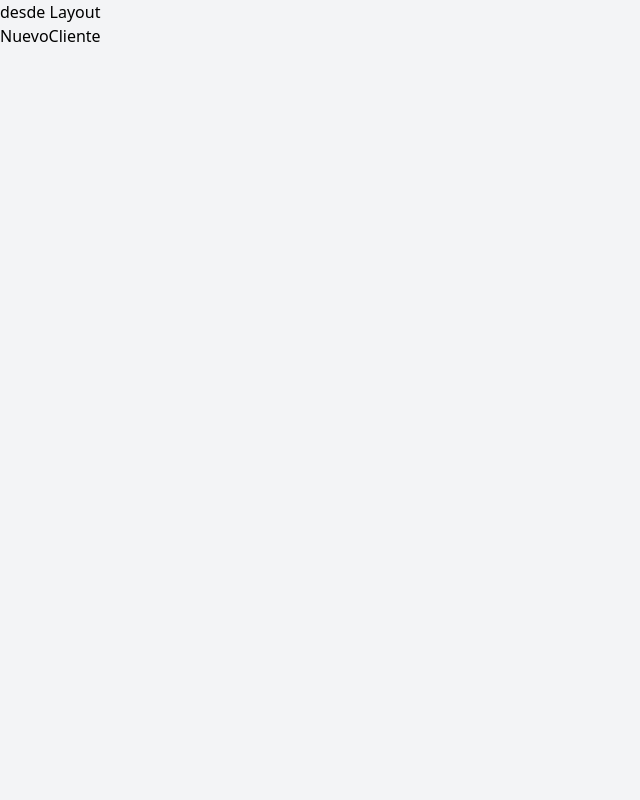
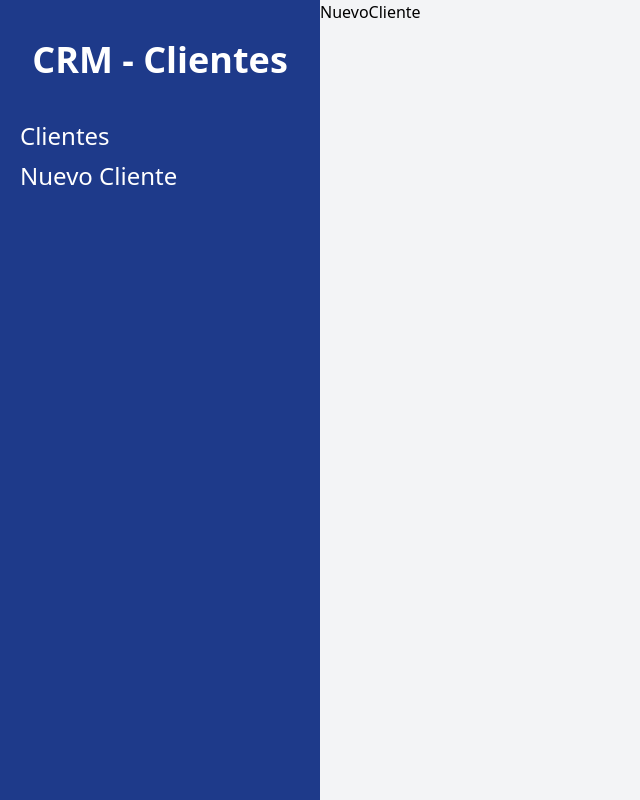
Before and after one commit to alfonsspj/CRM---React, a React (Vite) app: page /clientes/nuevo in a window 1280 px wide. Shown: the whole page, without its empty margins (0-640 px from the left). Built offline with nearby package versions, Linux system fonts and the light colour scheme.

Commit message:
Aplicando tailwind a Layout

```diff
--- a/src/layout/Layout.jsx
+++ b/src/layout/Layout.jsx
@@ -2,10 +2,28 @@
 
 const Layout = () => {
   return (
-    <div>
-        <h1>desde Layout</h1>
+    <div className="md:flex md:min-h-screen">
+      <div className="md:w-1/4 bg-blue-900 px-5 py-10">
+        <h2 className="text-4xl font-black text-center text-white">
+          CRM - Clientes
+        </h2>
+        <nav className="mt-10">
+          <a
+            className="text-white text-2xl block mt-2 hover:text-blue-300"
+            href="/clientes"
+          >Clientes
+          </a>
 
+          <a
+            className="text-white text-2xl block mt-2 hover:text-blue-300"
+            href="/clientes/nuevo"
+          >Nuevo Cliente
+          </a>
+        </nav>
+      </div>
+      <div className="md:w-3/4">
         <Outlet />
+      </div>
     </div>
   )
 }
```
